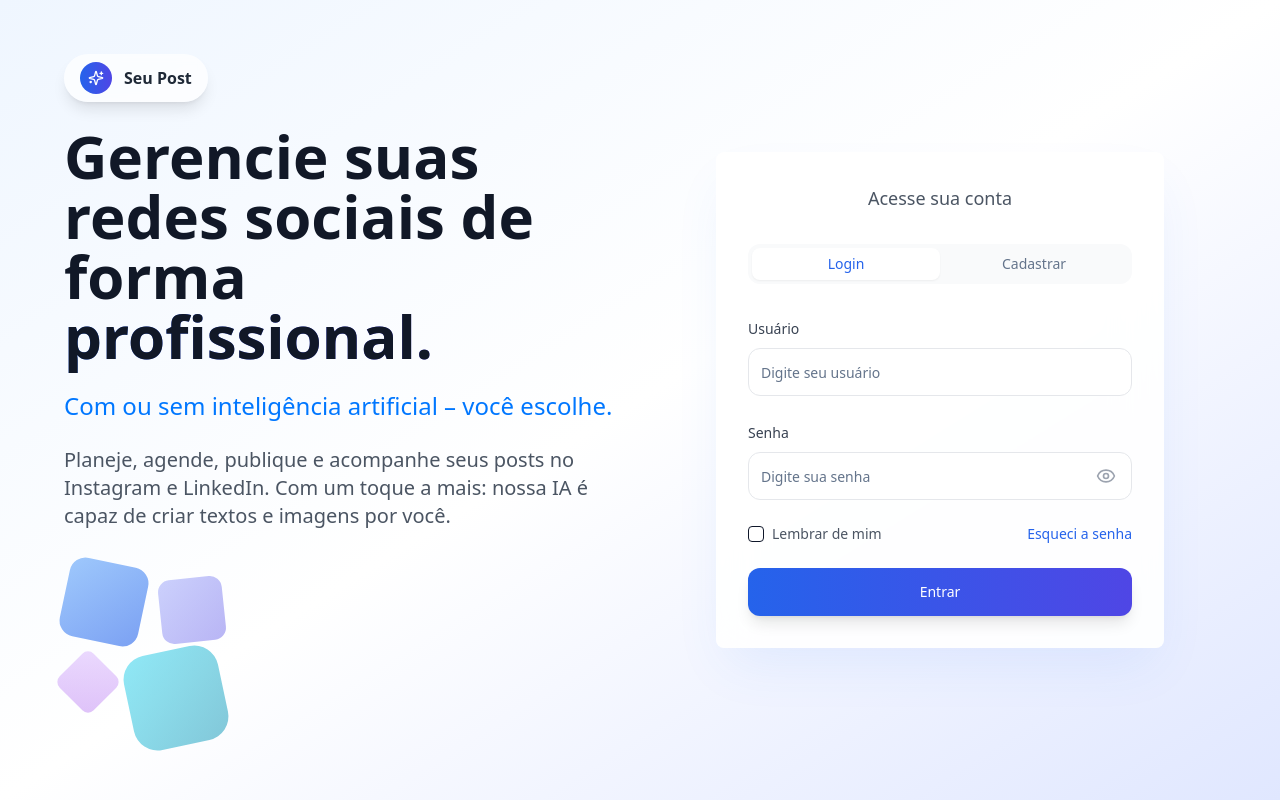
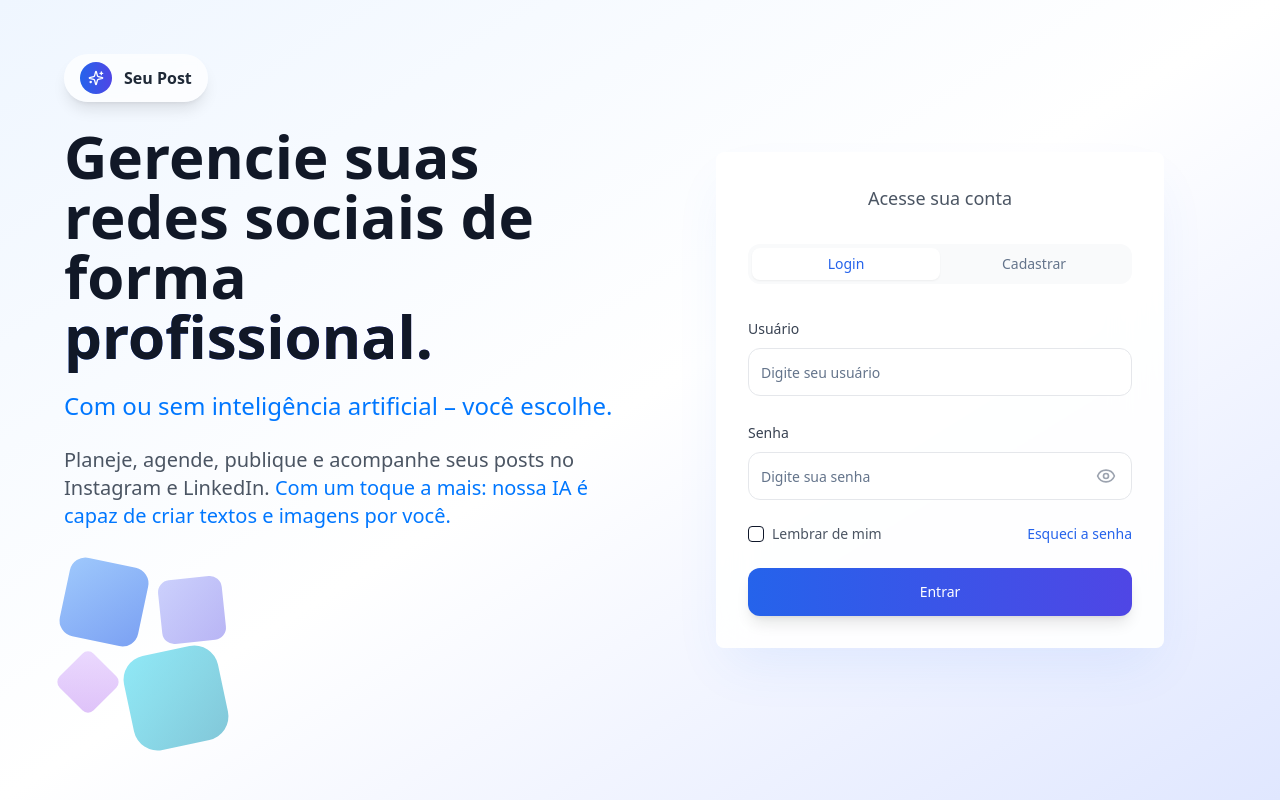
Before and after one commit to VitorJota/brand-blossom-system-59, a React (Vite) app: page / in a window 1280 px wide. Built offline with nearby package versions, Linux system fonts and the light colour scheme.

Commit message:
feat: Highlight AI text with color
Added the text "Com um toque a mais: nossa IA é capaz de criar textos e imagens por você." and styled it with the color #0077ff.

```diff
--- a/src/pages/Index.tsx
+++ b/src/pages/Index.tsx
@@ -1,3 +1,4 @@
+
 import { useState } from "react";
 import { Button } from "@/components/ui/button";
 import { Input } from "@/components/ui/input";
@@ -55,7 +56,7 @@ const Index = () => {
 
             <p className="text-lg lg:text-xl text-gray-600 leading-relaxed max-w-2xl">
               Planeje, agende, publique e acompanhe seus posts no Instagram e LinkedIn.
-              Com um toque a mais: nossa IA é capaz de criar textos e imagens por você.
+              <span className="text-[#0077ff] font-medium"> Com um toque a mais: nossa IA é capaz de criar textos e imagens por você.</span>
             </p>
           </div>
 
```
